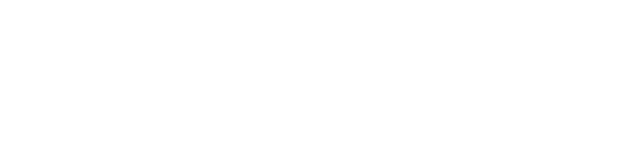
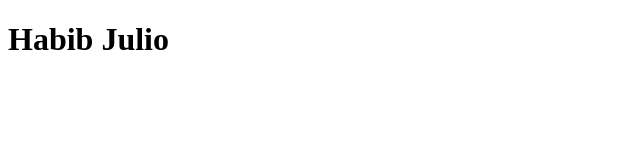
Before and after one commit to HJulioGonzalez/new-repo, a plain HTML site: page index.html in a window 1280 px wide. Shown: the whole page, without its empty margins (0-640 px from the left). Drawn offline with Linux system fonts and the light colour scheme.

Commit message:
header changes

```diff
--- a/index.html
+++ b/index.html
@@ -5,5 +5,9 @@
     <meta name="viewport" content="width=device-width, initial-scale=1.0" />
     <title>Habib Julio</title>
   </head>
-  <body></body>
+  <body>
+    <header>
+      <h1>Habib Julio</h1>
+    </header>
+  </body>
 </html>
```
